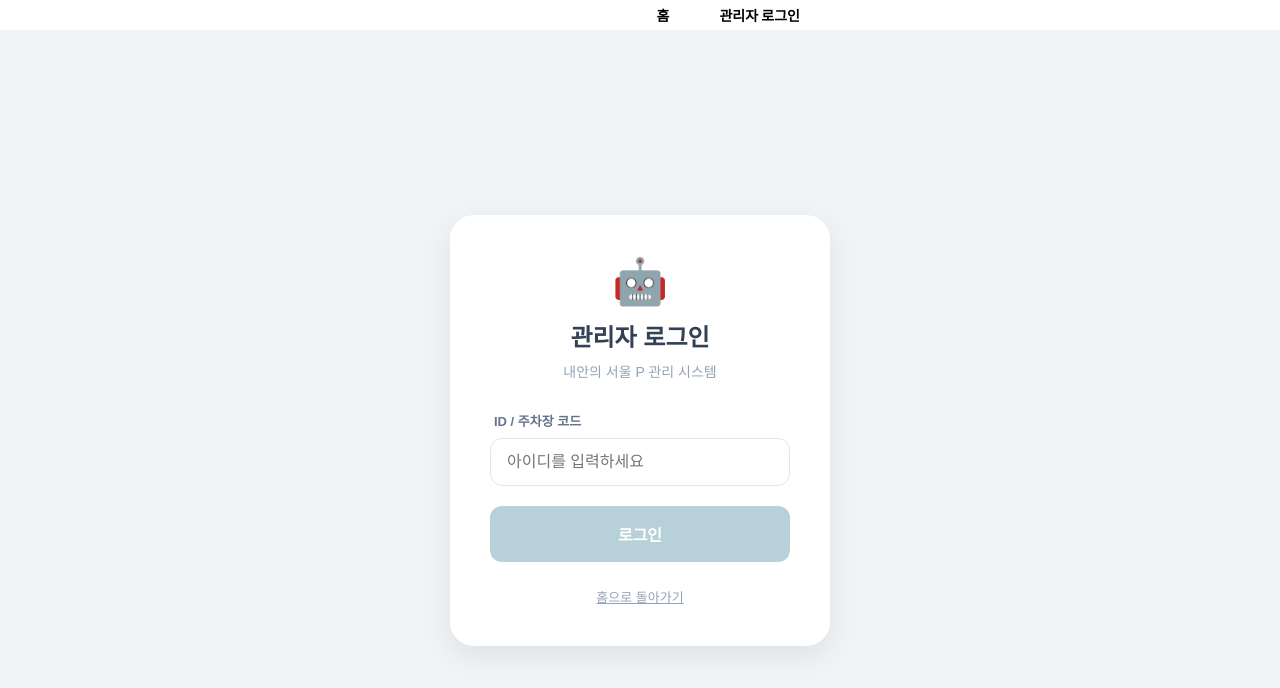
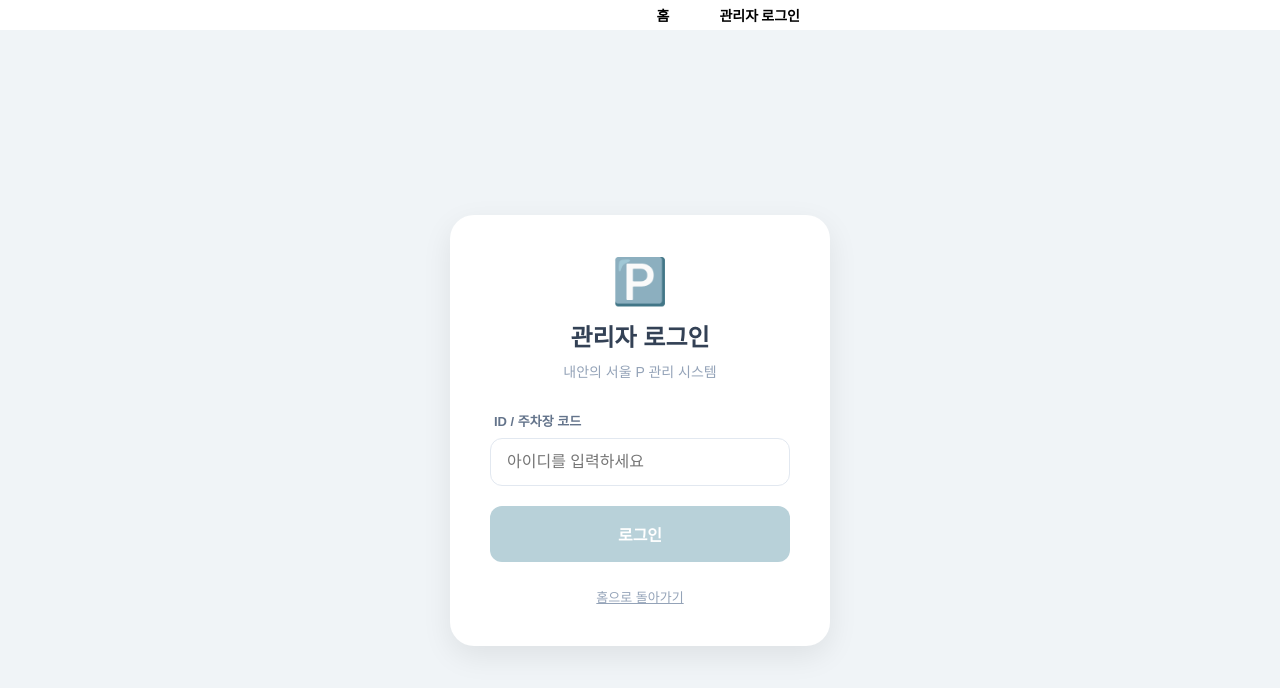
Before and after one commit to HANE48/Parking_place, a React (Create React App) app: page /manager/login in a window 1280 px wide. Shown: the top 688 px of the page. Built offline with nearby package versions, Linux system fonts and the light colour scheme.

Commit message:
진행현황 기록

```diff
--- a/src/manager/AdminLogin.js
+++ b/src/manager/AdminLogin.js
@@ -30,7 +30,7 @@ function AdminLogin({data}) {
       <div className="login-card">
 
         <div className="login-header">
-          <div className="robot-emoji">🤖</div>
+          <div className="robot-emoji">🅿️</div>
           <h2 className="login-title">관리자 로그인</h2>
           <p className="login-subtitle">내안의 서울 P 관리 시스템</p>
         </div>
```
Also changed, not shown: 1 other file (tests, documents, lock files or other folders).
